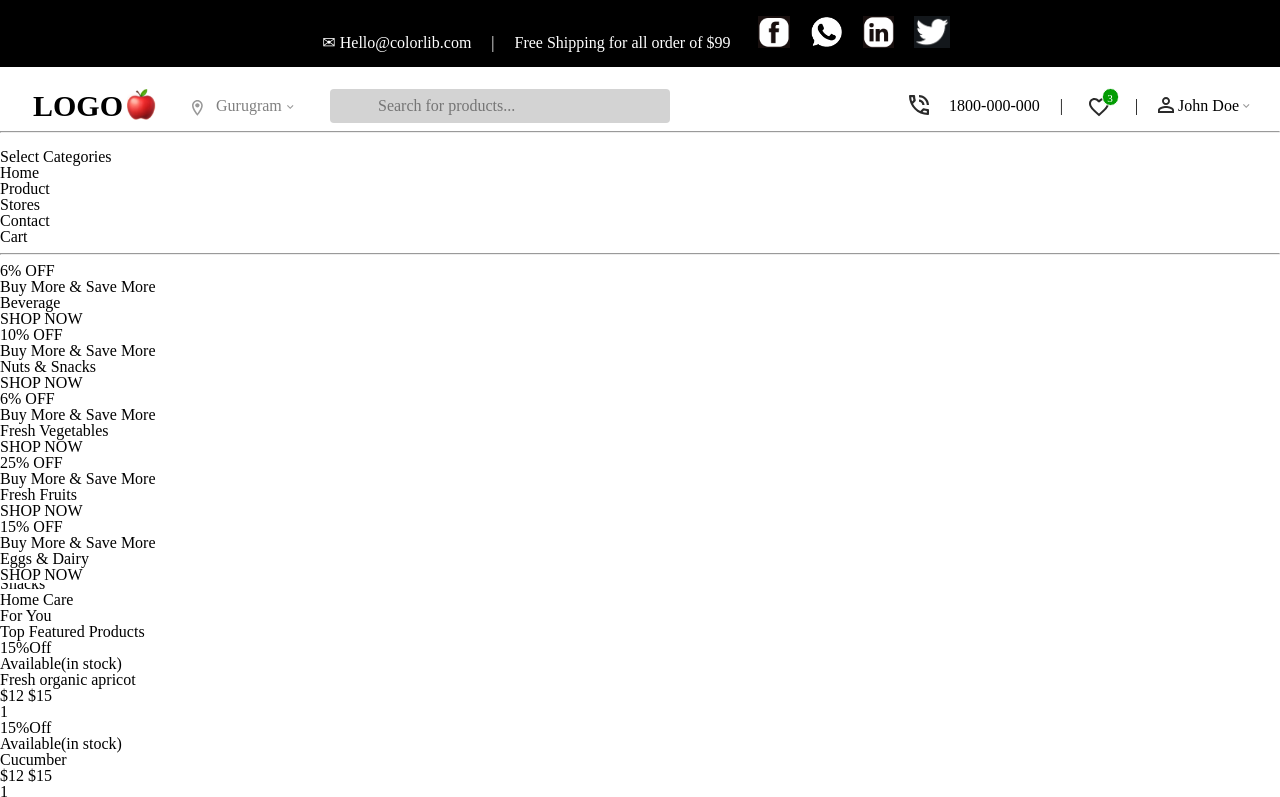
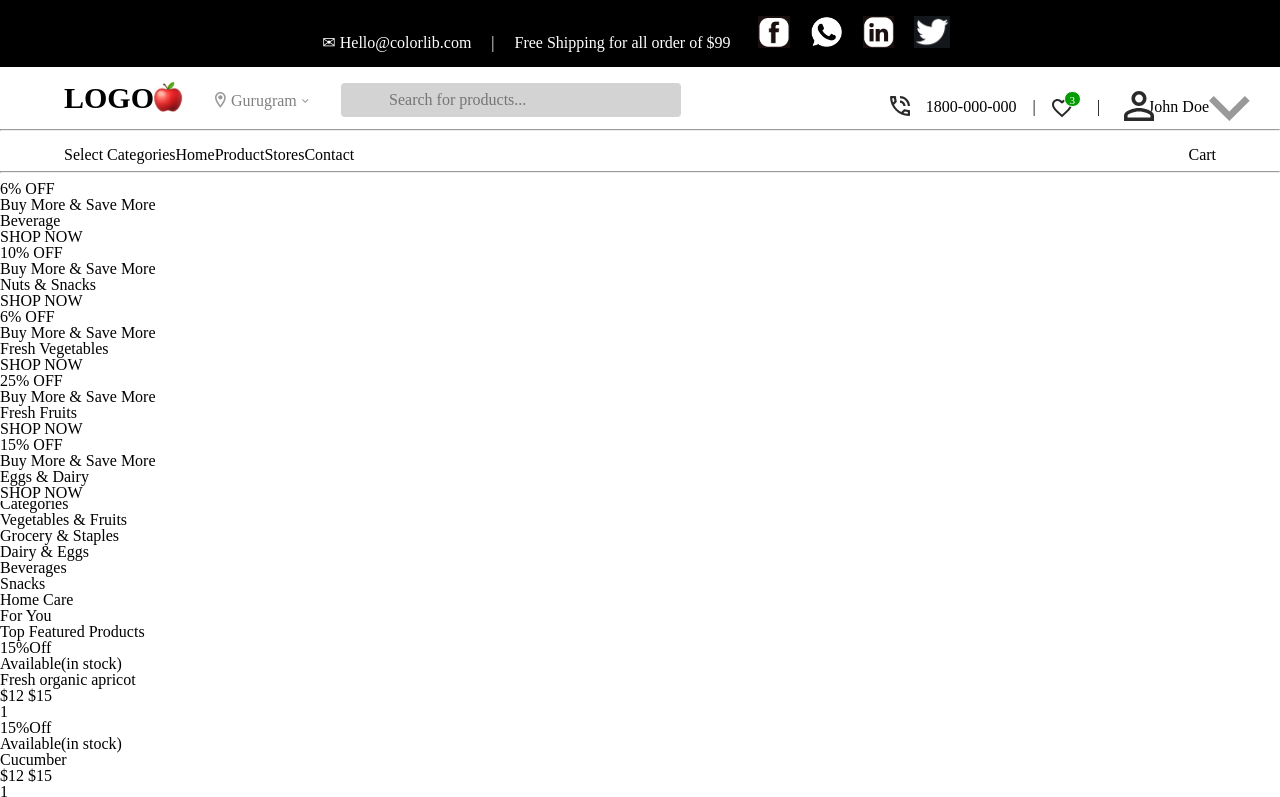
Before and after one commit to antonsharov1990/web90, a plain HTML site: page index.html in a window 1280 px wide. Shown: the top 797 px of the page. Drawn offline with Linux system fonts and the light colour scheme; a web font is replaced by a local one.

Commit message:
reset display to flex

```diff
--- a/css/style.css
+++ b/css/style.css
@@ -121,26 +121,38 @@ footer{
     text-align: center;
 }
 
+.search>div{
+    display: flex;
+    justify-content: center;
+}
+
+.search>div>div{
+    width: 90%;
+    display: flex;
+    justify-content:stretch;
+}
+
 #search_left_half{
-    display: inline-block;
-    text-align: right;
+    display: flex;
+    justify-content: left;
+    text-align: left;
     width: 50%;
 }
 
-.search>div{
-    display: inline-block;
+.search>div>div>div{
+    display: flex;
     vertical-align:baseline;
 }
 
-.search>div>div{
-    display: inline-block;
+.search>div>div>div>div{
+    display: flex;
     vertical-align:baseline;
 }
 
 #head_logo{
-    display: inline-block;
+    display: flex;
     vertical-align:top;
-    padding: 0.5rem 0 0 0;
+    padding: 0 0 0 0;
 }
 
 #head_logo>div{
@@ -150,33 +162,33 @@ footer{
 }
 
 #head_logo>div>p{
-    display: inline-block;
+    display: flex;
     font-size: 1.875rem;
 }
 
 #head_logo>div>img{
     max-height: 3rem;
     max-width: 1.8rem;
-    display: inline-block;
+    display: flex;
     vertical-align: top;
-    margin: -1rem 0rem 0rem 0rem;
+    margin: -0.2rem 0rem 0rem 0rem;
     padding: 0rem 0 0 0;
 }
 
 #place_select{
-    display: inline-block;
+    display: flex;
     height: 2rem;
     margin: 0 2rem 0 2rem;
 }
 
 #place_select>div{
-    display: inline-block;
+    display: flex;
     /* vertical-align: bottom;
     padding: 0 0 1rem 0; */
 }
 
 #place_select>div:nth-child(1){
-    display: inline-block;
+    display: flex;
     vertical-align: baseline;
 }
 
@@ -185,28 +197,28 @@ footer{
     margin: 0.55rem 0 0 0;
     position: relative;
     z-index: 1;
-    top: 0.3rem;
+    top: 0rem;
 }
 
 #place_select>div>img:nth-child(2){
     height: 0.3rem;
     position: relative;
     z-index: 2;
-    left: -0.77rem;
-    top: -0.2rem;
+    left: -0.5rem;
+    top: 0.75rem;
 }
 
 #place_select>div:nth-child(2){
-    display: inline-block;
+    display: flex;
     vertical-align: baseline;
-    margin: 0.8rem 0 0 0;
+    margin: 0.25rem 0 0 0;
 }
 
 #place_select>div>select{
     border: 0;
     color: gray;
     font-size: 1rem;
-    margin: 0.1rem 0 0 0;
+    /* padding: 0 0 1rem 0; */
 
     background: #ffffff url('./../img/arrow_down.svg') no-repeat right 0 center;
     -webkit-appearance: none; /* Стиль для Safari */
@@ -220,7 +232,7 @@ footer{
 } */
 
 #search_input>div{
-    display: inline-block;
+    display: flex;
 }
 
 #search_input>div>input{
@@ -236,31 +248,32 @@ footer{
 }
 
 #search_right_half{
-    display: inline-block;
-    text-align: right;
-    width: 45%;
+    display: flex;
+    justify-content: right;
+    width: 50%;
 }
 
 #search_right_half>div{
-    display: inline-block;
+    display: flex;
+    vertical-align:bottom;
+    padding: 1rem 0 0 0;
 }
 
 #phone{
-    display: inline-block;
-    vertical-align: baseline;
-    /* background: #00000000 url('./../img/phone.svg') no-repeat left 1rem center; */
-    /* height: 3rem; */
+    display: flex;
+    vertical-align: bottom;
+
 }
 
 #phone>img{
-    display: inline-block;
+    display: flex;
     vertical-align: top;
     height: 1.25rem;
     margin-top: -0.2rem;
 }
 
 #phone>p{
-    display: inline-block;
+    display: flex;
     vertical-align: baseline;
     padding-left: 1rem;
 }
@@ -270,9 +283,6 @@ footer{
 }
 
 #heart{
-    display: inline-block;
-    vertical-align: top;
-    /* margin: 0 1rem 0 1rem; */
     max-width: 2rem;
     max-height: 2rem;
     text-align: center;
@@ -285,43 +295,41 @@ footer{
 
 #heart>div:nth-child(1)
 {
-    /* position: relative; */
     z-index: 2;
 }
 
-#heart>div:nth-child(2)
+/* #heart>div:nth-child(2)
 {
-    /* background-color: green;
-    border-radius: 0.49rem;
-    height: 1rem;
-    width: 1rem;
-    font-size: 0.8rem;
-    vertical-align: baseline;
-    text-align: center; */
     height: 0.95rem;
     width: 0.95rem;
     background-color: rgba(0, 155, 0, 0.99);
     border-radius: 0.75rem;
-    display: block;
-    margin-left: 1.2rem;
-    margin-top: -2rem;
+    display: flex;
+    left: -0.5rem;
+    margin: -0.5rem -0.5rem 0 0rem;
     border: 0.1rem solid white;
     position: relative;
     z-index: 3;
-}
+} */
 
 #heart>div:nth-child(2)>p
 {
     font-size: 0.7rem;
     padding-top: 0.2rem;
-    padding-right: 0.08rem;
     color: white;
+    width: 0.95rem;
+    background-color: rgba(0, 155, 0, 0.99);
+    border-radius: 2rem;
+    margin: -0.5rem -0.5rem 0 0rem;
+    border: 0.1rem solid white;
+    left: -0.5rem;
+
     position: relative;
     z-index: 4;
 }
 
 #person>div{
-    display: inline-block;
+    display: flex;
     vertical-align: baseline;
     margin: 0;
     padding: 0;
@@ -330,7 +338,7 @@ footer{
 #person>div:nth-child(1){
     position: relative;
     vertical-align: top;
-    margin: -0.1rem 0 0 0;
+    margin: -0.5rem 0.5rem 0 0.5rem;
 }
 
 #person>div:nth-child(3){
@@ -339,115 +347,41 @@ footer{
     margin: -0.2rem 0 0 0;
 }
 
-
-
-/* .search>p:nth-child(1){
-    font-weight:800;
-    font-size: 1.875 rem;
-    font-family: site_font_inter, 'Ink Free';
-} */
-
-/* .search>img{
-    height: 1.2rem;
-    vertical-align: middle;
-    display: inline-block;
-    padding: 0;
-    margin: 0;
+.menu>div{
+    display: flex;
+    justify-content: center;
 }
 
-.search>div
-{
-    display: inline-block;
-    border-left: 0.12rem solid lightgrey;
-    border-right: 0.12rem solid lightgrey;
-    height: 2rem;
+.menu>div>div{
+    width: 90%;
+    display: flex;
+    justify-content:space-between;
+    flex-direction: row;
 }
 
-.search>div>p:nth-child(n){
-    display: inline-block;
+.menu>div>div>div:nth-child(1){
+    display: flex;
+    justify-content: left;
+    flex-direction: row;
 }
 
-.search>div
-{
-    padding-left: 1rem;
-    padding-right: 1rem;
-    text-align: center;
-    vertical-align: middle;
-    font-size: 0.75rem;
+.menu>div>div>div:nth-child(2){
+    display: flex;
+    justify-content: right;
+    flex-direction: row-reverse;
 }
 
-.search>div>div:nth-child(1)
-{
-    z-index: 1;
-    position: relative;
+.menu>div>div>div:nth-child(1)>div:nth-child(1){
+    text-align: left;
+    /* background-color: blue; */
 }
 
-.search>div>div>div>div:nth-child(1)>img
-{
-    position: relative;
-    z-index: 2;
-} */
+.menu>div>div>div:nth-child(1)>div:nth-child(2){
+    text-align: left;
+    /* background-color: springgreen; */
+}
 
-/* .search>div>div:nth-child(2)
-{
-    height: 0.95rem;
-    width: 0.95rem;
-    background-color: rgba(0, 255, 0, 0.99);
-    border-radius: 0.55rem;
-    display: block;
-    margin-left: 1.2rem;
-    margin-top: -2rem;
-    border: solid white;
-    position: relative;
-    z-index: 3;
-} */
-
-/* .search>div>div:nth-child(2)>p
-{
-    padding-top: 0.15rem;
-    color: white;
-    position: relative;
-    z-index: 4;
-} */
-
-/* .search>div>div:nth-child(2)>p
-{
-    padding-top: 0.15rem;
-    color: white;
-    position: relative;
-    z-index: 4;
-} */
-
-
-/* .sales{
-    white-space: nowrap;
-} */
-
-/* .sale{
-    display: inline-block;
-} */
-
-/* .categories{
-    white-space: nowrap;
-} */
-
-/* .categories_card{
-    display: inline-block;
-} */
-
-
-/* .goods{
-    white-space: nowrap;
-} */
-
-/* .goods_card{
-    display: inline-block;
-} */
-
-/* .advertising{
-    white-space: nowrap;
-} */
-
-/* .advertising_card{
-    display: inline-block;
-} */
+.menu>div>div>div:last-child>div:last-child{
+    align-self: right;
+    /* background-color: green; */
+}
--- a/index.html
+++ b/index.html
@@ -24,6 +24,8 @@
         </p>
         </section>
         <section class="search">
+            <div>
+                <div>
                 <div id="search_left_half">
                     <div>
                         <div id="head_logo">
@@ -86,15 +88,37 @@
                         </div>
                     </div>
                 </div>
+                </div>
+            </div>
             <hr>
         </section>
         <section class="menu">
+            <div>
+                <div>
+                    <div>
+                        <div>
                             <p>Select Categories</p>
+                        </div>
+                        <div>
                             <p>Home</p>
+                        </div>
+                        <div>
                             <p>Product</p>
+                        </div>
+                        <div>
                             <p>Stores</p>
+                        </div>
+                        <div>
                             <p>Contact</p>
+                        </div>
+                    </div>
+                    <div>
+                        <div>
                             <p>Cart</p>
+                        </div>
+                    </div>
+                </div>
+            </div>
             <hr>
         </section>
         <section class="sales">
```
Lines whose indentation alone changed are shown as unchanged.
